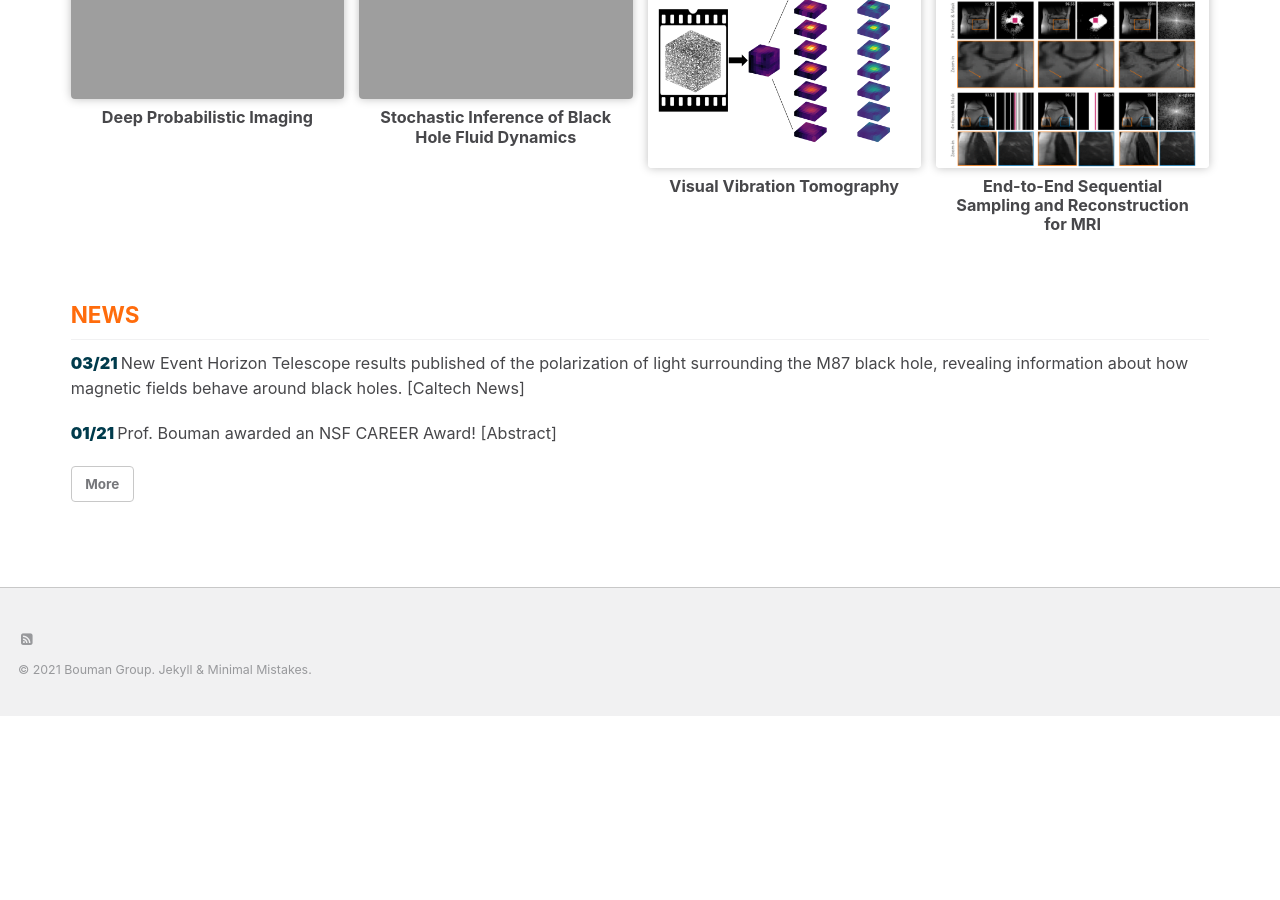
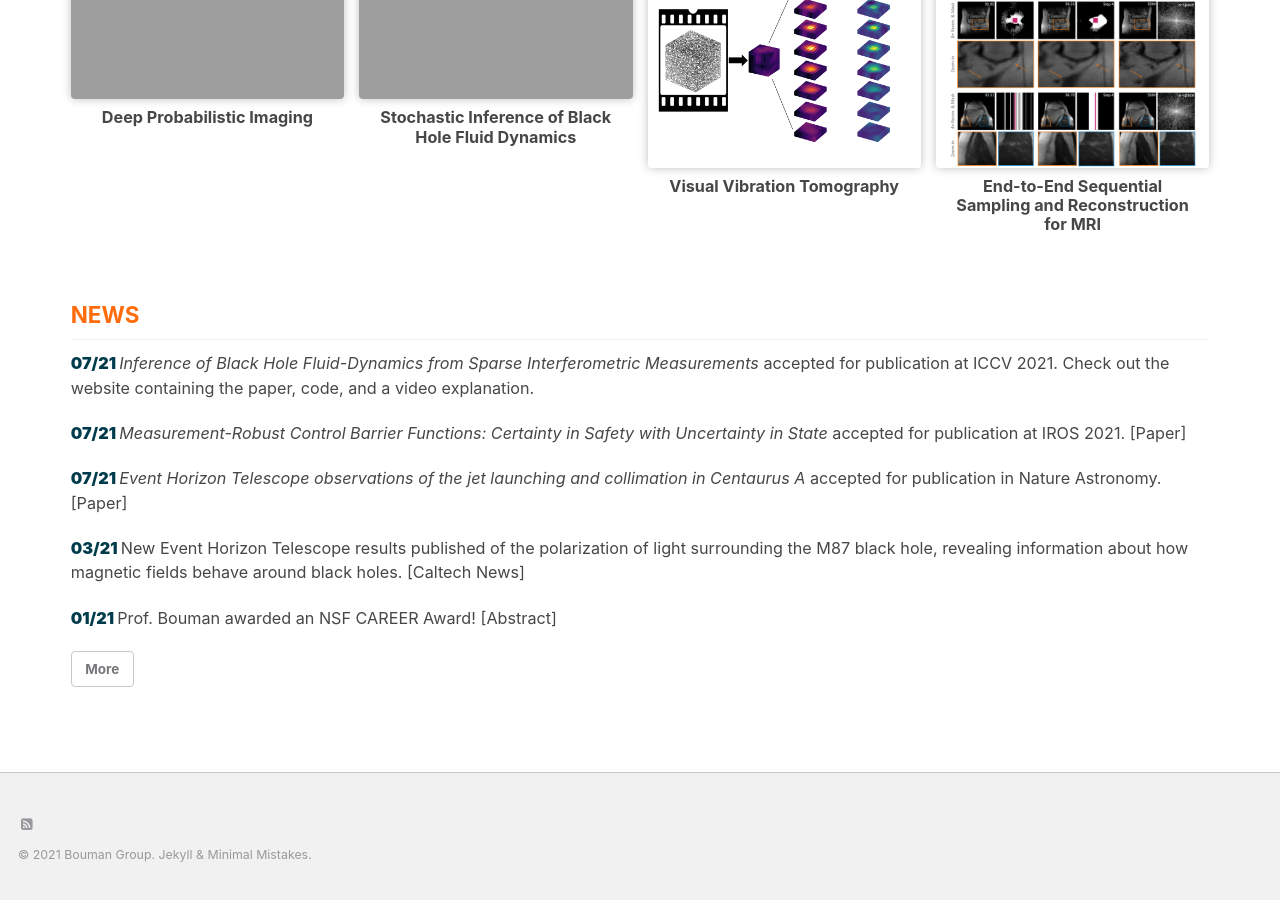
Before and after one commit to boumangroup/boumangroup.github.io, a Jekyll site: the page built from index.html, in a window 1280 px wide and 900 px high, scrolled down 1248 px. Built offline with Jekyll 4.4.1, drawn with Linux system fonts in a browser that asks for light colours; a script that is not in the unit is left out; the list of posts is cut into pages by our own code; before the commit the page ends 1964 px from its top, so only the background shows below that.

Commit message:
update news

```diff
--- a/_data/news.yml
+++ b/_data/news.yml
@@ -1,11 +1,23 @@
 # News on the home page. Strings will be Markdown-ified.
 main:
+  - date: "07/21"
+    info: "*Inference of Black Hole Fluid-Dynamics from Sparse Interferometric Measurements* accepted for publication at ICCV 2021. Check out the [website](http://imaging.cms.caltech.edu/stochastic_inference/) containing the paper, code, and a video explanation."
+  - date: "07/21"
+    info: "*Measurement-Robust Control Barrier Functions: Certainty in Safety with Uncertainty in State* accepted for publication at IROS 2021. [[Paper]](https://arxiv.org/abs/2104.14030)"
+  - date: "07/21"
+    info: "*Event Horizon Telescope observations of the jet launching and collimation in Centaurus A* accepted for publication in Nature Astronomy. [[Paper]](https://www.nature.com/articles/s41550-021-01417-w)"
   - date: "03/21"
     info: "New Event Horizon Telescope results published of the polarization of light surrounding the M87 black hole, revealing information about how magnetic fields behave around black holes. [[Caltech News]](https://www.caltech.edu/about/news/astronomers-image-magnetic-fields-at-the-edge-of-m87s-black-hole)"
   - date: "01/21"
     info: "Prof. Bouman awarded an NSF CAREER Award! [[Abstract]](https://www.nsf.gov/awardsearch/showAward?AWD_ID=2048237&HistoricalAwards=false)"
 
 all:
+  - date: "07/21"
+    info: "*Inference of Black Hole Fluid-Dynamics from Sparse Interferometric Measurements* accepted for publication at ICCV 2021. Check out the [website](http://imaging.cms.caltech.edu/stochastic_inference/) containing the paper, code, and a video explanation."
+  - date: "07/21"
+    info: "*Measurement-Robust Control Barrier Functions: Certainty in Safety with Uncertainty in State* accepted for publication at IROS 2021. [[Paper]](https://arxiv.org/abs/2104.14030)"
+  - date: "07/21"
+    info: "*Event Horizon Telescope observations of the jet launching and collimation in Centaurus A* accepted for publication in Nature Astronomy. [[Paper]](https://www.nature.com/articles/s41550-021-01417-w)"
   - date: "03/21"
     info: "New Event Horizon Telescope results published of the polarization of light surrounding the M87 black hole, revealing information about how magnetic fields behave around black holes. [[Caltech News]](https://www.caltech.edu/about/news/astronomers-image-magnetic-fields-at-the-edge-of-m87s-black-hole)"
   - date: "01/21"
```
